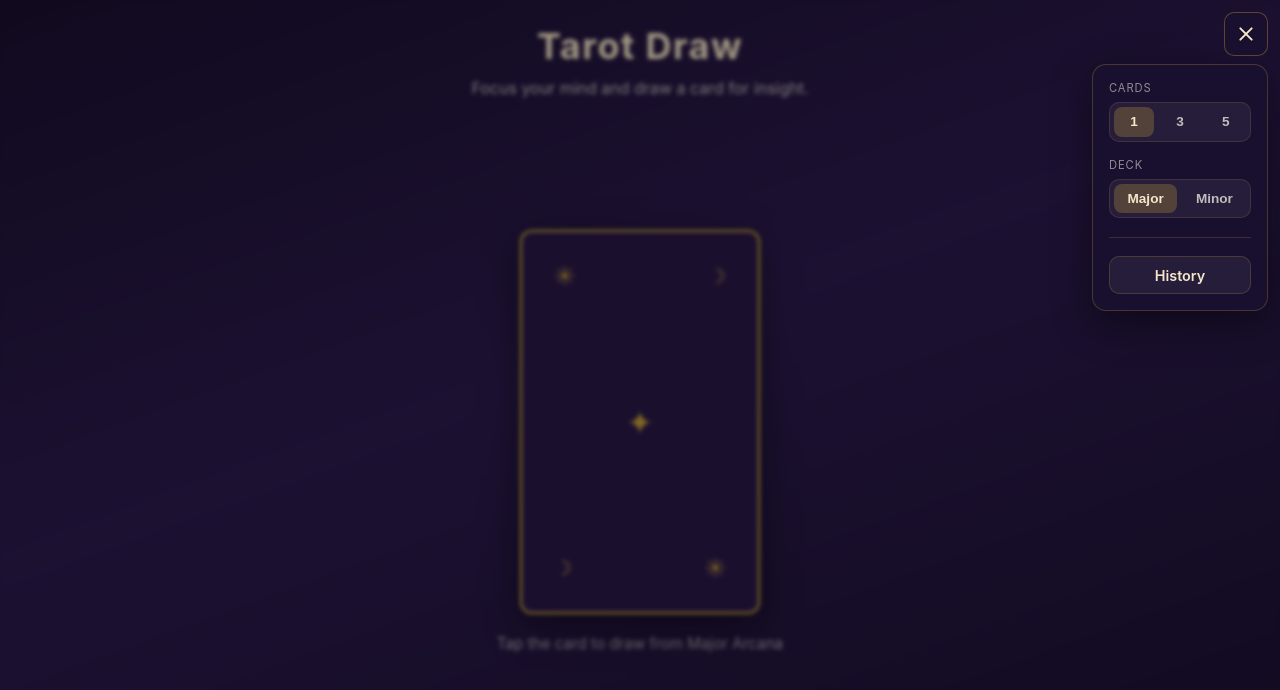
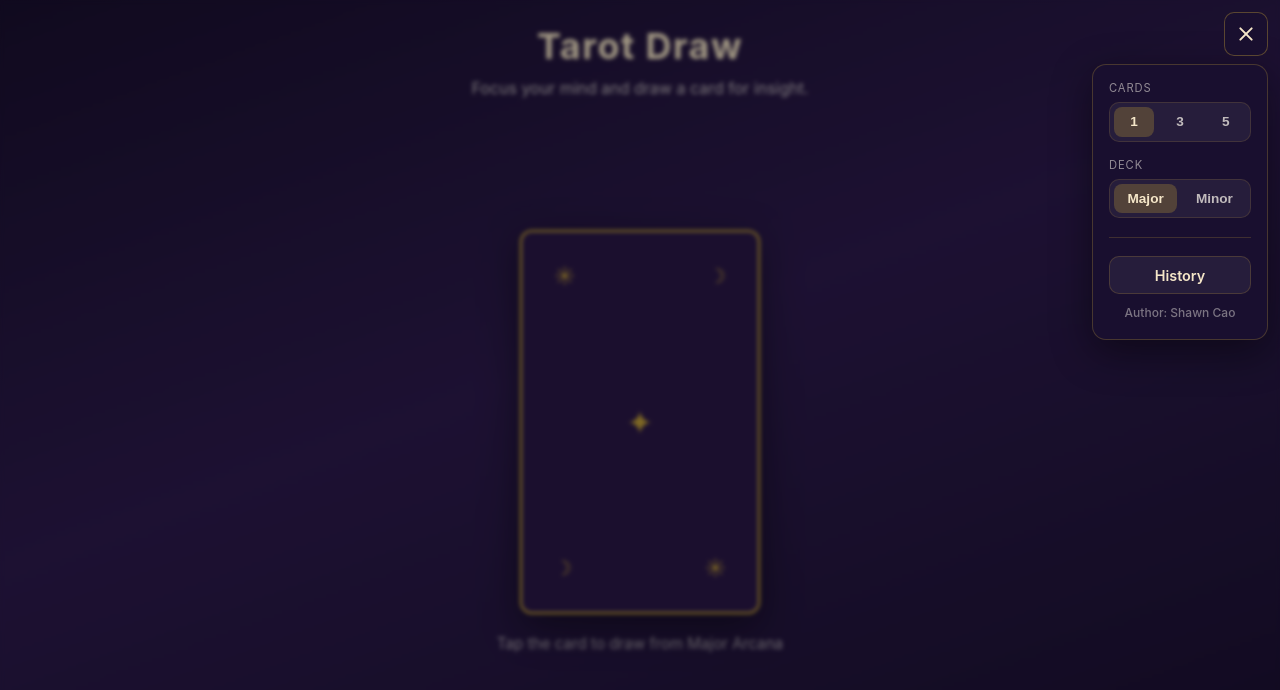
Before and after one commit to Shawn-Cao/tarot-draw-light, a website with bundled scripts: page index.html in a window 1280 px wide. Both pictures are taken after a click on the button "Draw options". Shown: the top 690 px of the page. Built offline with nearby package versions, Linux system fonts and the light colour scheme.

Commit message:
back link to parent page

```diff
--- a/index.html
+++ b/index.html
@@ -49,7 +49,10 @@
                     </div>
                 </div>
                 <div class="menu-divider" role="separator"></div>
-                <a href="history.html" class="menu-history-link" id="history-link">History</a>
+                <div class="menu-links">
+                    <a href="history.html" class="menu-history-link" id="history-link">History</a>
+                    <a href="https://shawn-cao.github.io/" class="menu-site-link">Author: Shawn Cao</a>
+                </div>
             </div>
         </nav>
 
--- a/styles.css
+++ b/styles.css
@@ -216,6 +216,12 @@ html, body {
     margin: 0.15rem 0;
 }
 
+.menu-links {
+    display: flex;
+    flex-direction: column;
+    gap: 0.5rem;
+}
+
 .menu-history-link {
     display: block;
     width: 100%;
@@ -234,6 +240,21 @@ html, body {
 .menu-history-link:hover {
     background: rgba(212, 175, 55, 0.15);
     border-color: rgba(212, 175, 55, 0.35);
+}
+
+.menu-site-link {
+    display: block;
+    padding: 0.2rem 0.5rem;
+    color: rgba(245, 240, 232, 0.45);
+    font-size: 0.75rem;
+    font-weight: 500;
+    text-align: center;
+    text-decoration: none;
+    transition: color 0.15s;
+}
+
+.menu-site-link:hover {
+    color: rgba(245, 240, 232, 0.72);
 }
 
 .history-page .page-header {
```
Also changed, not shown: embed.html (+4 -1 lines).
